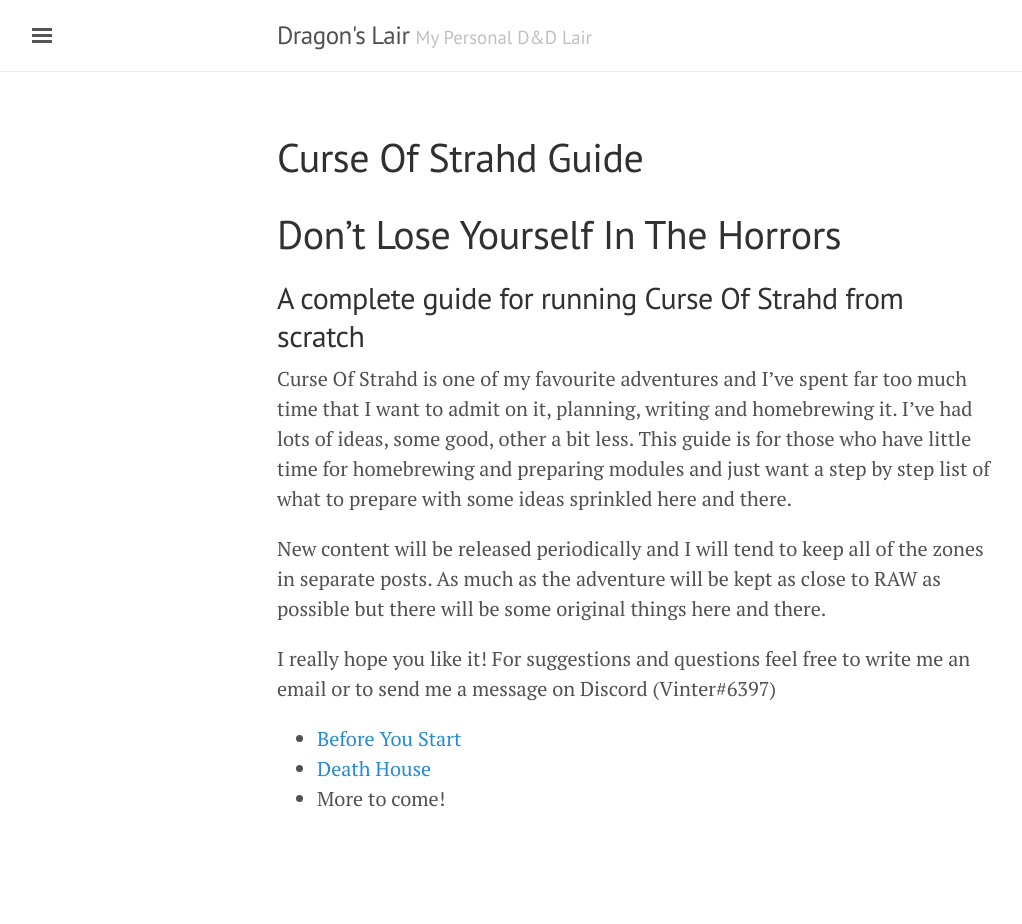
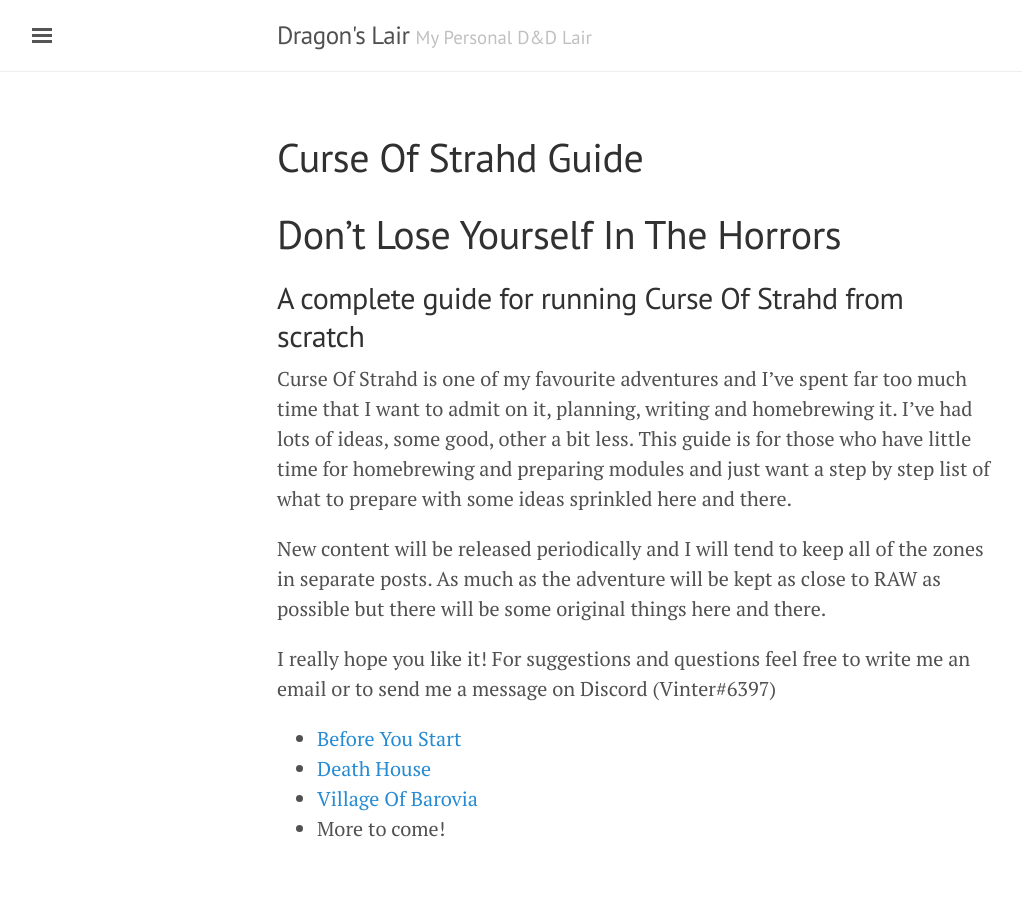
Before and after one commit to thevinter/thevinter.github.io, a Jekyll site: the page built from curse-of-strahd-guide.md, in a window 1280 px wide. Shown: the whole page, without its empty margins (3-1025 px from the left). Built offline with Jekyll 4.4.1, drawn with Linux system fonts in a browser that asks for light colours; before the commit the page ends 900 px from its top, so only the background shows below that.

Commit message:
added village of barovia

```diff
--- a/curse-of-strahd-guide.md
+++ b/curse-of-strahd-guide.md
@@ -14,4 +14,5 @@
 
  - [Before You Start](https://thevinter.github.io/2018/12/30/before-you-start/)
  - [Death House](https://thevinter.github.io/2018/12/30/surviving-death-house/)
+ - [Village Of Barovia](https://thevinter.github.io/2018/12/30/village-of-barovia/)
  - More to come!
```
